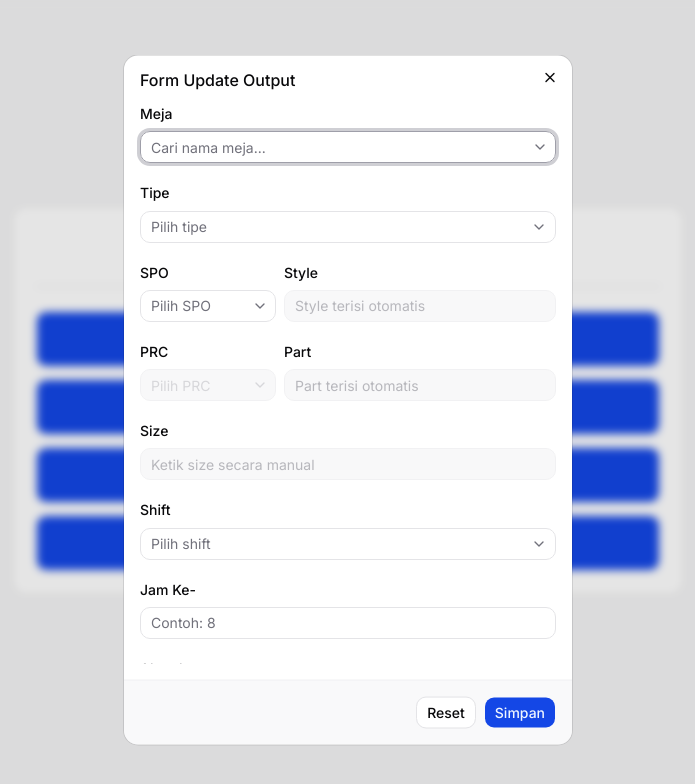
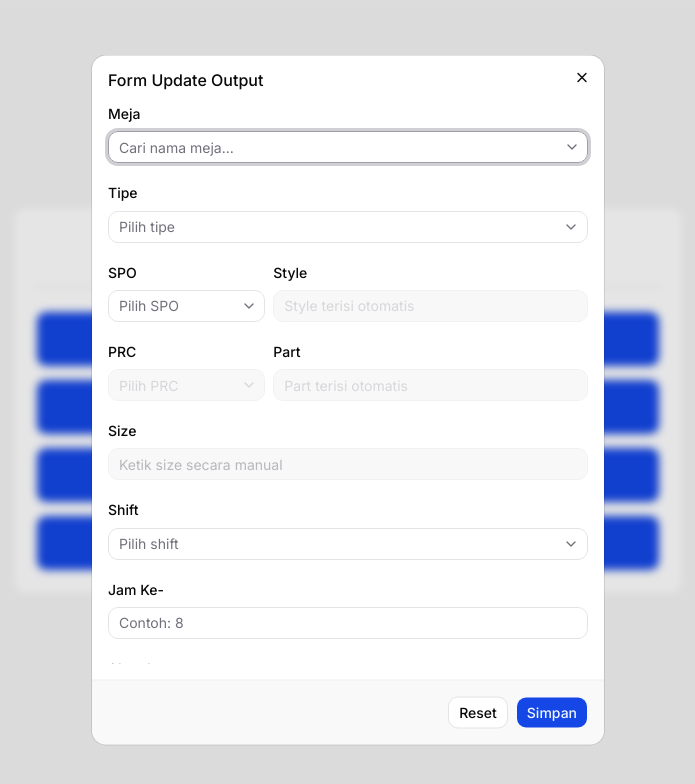
Before and after one commit to bagusindriyanto/form-tpr-dirbon-dashboard, a React (Vite) app: page / in a window 1280 px wide. Both pictures are taken after a click on the button "Update Output". Shown: the top 784 px of the page, without its empty margins (292-987 px from the left). Built offline with nearby package versions, Linux system fonts and the light colour scheme.

Commit message:
feat: add tooltip

```diff
--- a/src/components/OutputForm.tsx
+++ b/src/components/OutputForm.tsx
@@ -25,6 +25,14 @@ import {
 import FormCombobox from './FormCombobox';
 import { useGetStyles } from '@/api/getStyles';
 import { useGetSizes } from '@/api/getSizes';
+import {
+  InputGroup,
+  InputGroupAddon,
+  InputGroupButton,
+  InputGroupInput,
+} from './ui/input-group';
+import { Tooltip, TooltipContent, TooltipTrigger } from './ui/tooltip';
+import { InfoIcon } from 'lucide-react';
 
 const formSchema = z.object({
   line: z.string().min(1, 'Pilih satu meja.'),
@@ -32,7 +40,10 @@ const formSchema = z.object({
   type: z.enum(['SPO', 'GR'], { error: 'Pilih SPO atau GR.' }),
   spo: z.string().min(1, 'SPO wajib diisi.'),
   prc: z.string().min(1, 'PRC wajib diisi.'),
-  size: z.string().min(1, 'Ukuran wajib diisi.'),
+  size: z
+    .string()
+    .min(1, 'Ukuran wajib diisi.')
+    .transform((value) => value.toUpperCase()),
   hour: z
     .number({ error: 'Jam kerja wajib diisi.' })
     .int('Jam kerja harus bilangan bulat.')
@@ -43,18 +54,16 @@ const formSchema = z.object({
     .nonnegative('Qty aktual tidak boleh negatif.')
     .int('Qty aktual harus bilangan bulat.')
     .min(1, 'Qty aktual minimal 1.'),
-  repair: z.optional(
-    z
-      .number({ error: 'Qty repair tidak boleh negatif.' })
+  repair: z
+    .number({ error: 'Qty repair harus berupa angka.' })
+    .int('Qty repair harus bilangan bulat.')
     .nonnegative('Qty repair tidak boleh negatif.')
-      .int('Qty repair harus bilangan bulat.'),
-  ),
-  reject: z.optional(
-    z
-      .number({ error: 'Qty reject tidak boleh negatif.' })
+    .optional(),
+  reject: z
+    .number({ error: 'Qty reject harus berupa angka.' })
+    .int('Qty reject harus bilangan bulat.')
     .nonnegative('Qty reject tidak boleh negatif.')
-      .int('Qty reject harus bilangan bulat.'),
-  ),
+    .optional(),
 });
 
 type FormValues = z.infer<typeof formSchema>;
@@ -126,7 +135,7 @@ export default function OutputForm() {
   return (
     <>
       <form id="output-form" onSubmit={form.handleSubmit(onSubmit)}>
-        <div className="overflow-y-auto max-h-[70vh] -mx-4 px-4">
+        <div className="overflow-y-auto max-h-[70vh] -mx-4 px-4 pb-2">
           <FieldGroup>
             <Controller
               name="line"
@@ -213,13 +222,30 @@ export default function OutputForm() {
 
               <Field>
                 <FieldLabel htmlFor="form-style">Style</FieldLabel>
-                <Input
+                <InputGroup>
+                  <InputGroupInput
                     id="form-style"
                     value={selectedStyle}
                     readOnly
                     placeholder="Style terisi otomatis"
                     disabled
+                    className="truncate"
                   />
+                  {selectedStyle && (
+                    <Tooltip>
+                      <TooltipTrigger
+                        render={<InputGroupAddon align="inline-end" />}
+                      >
+                        <InputGroupButton variant="secondary" size="icon-xs">
+                          <InfoIcon />
+                        </InputGroupButton>
+                      </TooltipTrigger>
+                      <TooltipContent>
+                        <p>{selectedStyle}</p>
+                      </TooltipContent>
+                    </Tooltip>
+                  )}
+                </InputGroup>
               </Field>
             </div>
 
@@ -251,13 +277,30 @@ export default function OutputForm() {
 
               <Field>
                 <FieldLabel htmlFor="form-part">Part</FieldLabel>
-                <Input
+                <InputGroup>
+                  <InputGroupInput
                     id="form-part"
                     value={selectedPart}
                     readOnly
                     placeholder="Part terisi otomatis"
                     disabled
+                    className="truncate"
                   />
+                  {selectedPart && (
+                    <Tooltip>
+                      <TooltipTrigger
+                        render={<InputGroupAddon align="inline-end" />}
+                      >
+                        <InputGroupButton variant="secondary" size="icon-xs">
+                          <InfoIcon />
+                        </InputGroupButton>
+                      </TooltipTrigger>
+                      <TooltipContent>
+                        <p>{selectedPart}</p>
+                      </TooltipContent>
+                    </Tooltip>
+                  )}
+                </InputGroup>
               </Field>
             </div>
 
@@ -272,7 +315,10 @@ export default function OutputForm() {
                       id="form-size"
                       {...field}
                       value={field.value}
-                      onChange={field.onChange}
+                      onChange={(event) =>
+                        field.onChange(event.target.value.toUpperCase())
+                      }
+                      className="uppercase placeholder:normal-case"
                       aria-invalid={fieldState.invalid}
                       placeholder="Ketik size secara manual"
                       disabled={!selectedSpo}
@@ -405,18 +451,16 @@ export default function OutputForm() {
                   </FieldLabel>
                   <Input
                     {...field}
-                    value={
-                      field.value == null || Number.isNaN(field.value)
-                        ? ''
-                        : field.value
-                    }
-                    onChange={(event) =>
-                      field.onChange(event.target.valueAsNumber)
-                    }
-                    id="form-reject"
+                    value={field.value ?? ''}
+                    onChange={(event) => {
+                      const value = event.target.valueAsNumber;
+                      field.onChange(Number.isNaN(value) ? undefined : value);
+                    }}
+                    id="form-repair"
                     aria-invalid={fieldState.invalid}
                     type="number"
                     min={0}
+                    step={1}
                     inputMode="numeric"
                     placeholder="Contoh: 100"
                     autoComplete="off"
@@ -438,18 +482,16 @@ export default function OutputForm() {
                   </FieldLabel>
                   <Input
                     {...field}
-                    value={
-                      field.value == null || Number.isNaN(field.value)
-                        ? ''
-                        : field.value
-                    }
-                    onChange={(event) =>
-                      field.onChange(event.target.valueAsNumber)
-                    }
+                    value={field.value ?? ''}
+                    onChange={(event) => {
+                      const value = event.target.valueAsNumber;
+                      field.onChange(Number.isNaN(value) ? undefined : value);
+                    }}
                     id="form-reject"
                     aria-invalid={fieldState.invalid}
                     type="number"
                     min={0}
+                    step={1}
                     inputMode="numeric"
                     placeholder="Contoh: 100"
                     autoComplete="off"
--- a/src/components/OutputFormDialog.tsx
+++ b/src/components/OutputFormDialog.tsx
@@ -20,7 +20,7 @@ export default function OutputFormDialog() {
         <SquarePlusIcon />
         Update Output
       </DialogTrigger>
-      <DialogContent className="sm:max-w-md">
+      <DialogContent className="sm:max-w-lg">
         <DialogHeader>
           <DialogTitle>Form Update Output</DialogTitle>
         </DialogHeader>
--- /dev/null
+++ b/src/components/ui/tooltip.tsx
@@ -0,0 +1,63 @@
+import { Tooltip as TooltipPrimitive } from '@base-ui/react/tooltip';
+import { cn } from '@/lib/utils';
+
+function TooltipProvider({
+  delay = 0,
+  ...props
+}: TooltipPrimitive.Provider.Props) {
+  return (
+    <TooltipPrimitive.Provider
+      data-slot="tooltip-provider"
+      delay={delay}
+      {...props}
+    />
+  );
+}
+
+function Tooltip({ ...props }: TooltipPrimitive.Root.Props) {
+  return <TooltipPrimitive.Root data-slot="tooltip" {...props} />;
+}
+
+function TooltipTrigger({ ...props }: TooltipPrimitive.Trigger.Props) {
+  return <TooltipPrimitive.Trigger data-slot="tooltip-trigger" {...props} />;
+}
+
+function TooltipContent({
+  className,
+  side = 'top',
+  sideOffset = 4,
+  align = 'center',
+  alignOffset = 0,
+  children,
+  ...props
+}: TooltipPrimitive.Popup.Props &
+  Pick<
+    TooltipPrimitive.Positioner.Props,
+    'align' | 'alignOffset' | 'side' | 'sideOffset'
+  >) {
+  return (
+    <TooltipPrimitive.Portal>
+      <TooltipPrimitive.Positioner
+        align={align}
+        alignOffset={alignOffset}
+        side={side}
+        sideOffset={sideOffset}
+        className="isolate z-50"
+      >
+        <TooltipPrimitive.Popup
+          data-slot="tooltip-content"
+          className={cn(
+            'z-50 inline-flex w-fit max-w-xs origin-(--transform-origin) items-center gap-1.5 rounded-md bg-foreground px-3 py-1.5 text-xs text-background has-data-[slot=kbd]:pr-1.5 data-[side=bottom]:slide-in-from-top-2 data-[side=inline-end]:slide-in-from-left-2 data-[side=inline-start]:slide-in-from-right-2 data-[side=left]:slide-in-from-right-2 data-[side=right]:slide-in-from-left-2 data-[side=top]:slide-in-from-bottom-2 **:data-[slot=kbd]:relative **:data-[slot=kbd]:isolate **:data-[slot=kbd]:z-50 **:data-[slot=kbd]:rounded-sm data-[state=delayed-open]:animate-in data-[state=delayed-open]:fade-in-0 data-[state=delayed-open]:zoom-in-95 data-open:animate-in data-open:fade-in-0 data-open:zoom-in-95 data-closed:animate-out data-closed:fade-out-0 data-closed:zoom-out-95',
+            className,
+          )}
+          {...props}
+        >
+          {children}
+          <TooltipPrimitive.Arrow className="z-50 size-2.5 translate-y-[calc(-50%-2px)] rotate-45 rounded-[2px] bg-foreground fill-foreground data-[side=bottom]:top-1 data-[side=inline-end]:top-1/2! data-[side=inline-end]:-left-1 data-[side=inline-end]:-translate-y-1/2 data-[side=inline-start]:top-1/2! data-[side=inline-start]:-right-1 data-[side=inline-start]:-translate-y-1/2 data-[side=left]:top-1/2! data-[side=left]:-right-1 data-[side=left]:-translate-y-1/2 data-[side=right]:top-1/2! data-[side=right]:-left-1 data-[side=right]:-translate-y-1/2 data-[side=top]:-bottom-2.5" />
+        </TooltipPrimitive.Popup>
+      </TooltipPrimitive.Positioner>
+    </TooltipPrimitive.Portal>
+  );
+}
+
+export { Tooltip, TooltipTrigger, TooltipContent, TooltipProvider };
--- a/src/main.tsx
+++ b/src/main.tsx
@@ -5,6 +5,7 @@ import App from './App.tsx';
 import { QueryClient, QueryClientProvider } from '@tanstack/react-query';
 import { ReactQueryDevtools } from '@tanstack/react-query-devtools';
 import { Toaster } from './components/ui/sonner.tsx';
+import { TooltipProvider } from './components/ui/tooltip.tsx';
 
 const queryClient = new QueryClient({
   defaultOptions: { queries: { staleTime: 5 * 60 * 1000 } },
@@ -13,9 +14,14 @@ const queryClient = new QueryClient({
 createRoot(document.getElementById('root')!).render(
   <StrictMode>
     <QueryClientProvider client={queryClient}>
-      <App />
-      <Toaster richColors position="top-center" />
-      <ReactQueryDevtools buttonPosition="bottom-left" initialIsOpen={false} />
+      <TooltipProvider>
+        <App />
+        <Toaster richColors position="top-center" />
+        <ReactQueryDevtools
+          buttonPosition="bottom-left"
+          initialIsOpen={false}
+        />
+      </TooltipProvider>
     </QueryClientProvider>
   </StrictMode>,
 );
```
Lines whose indentation alone changed are shown as unchanged.
